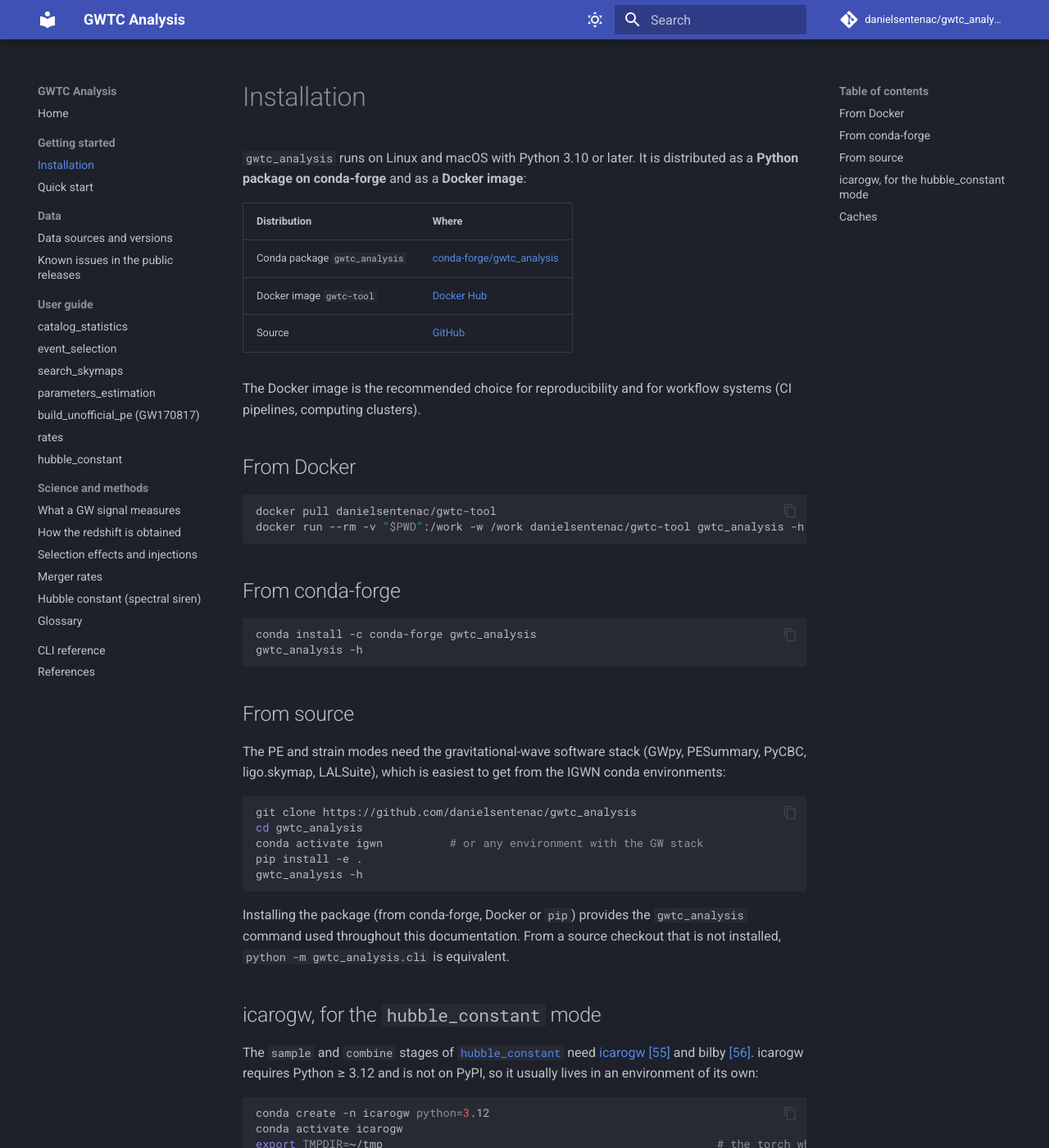
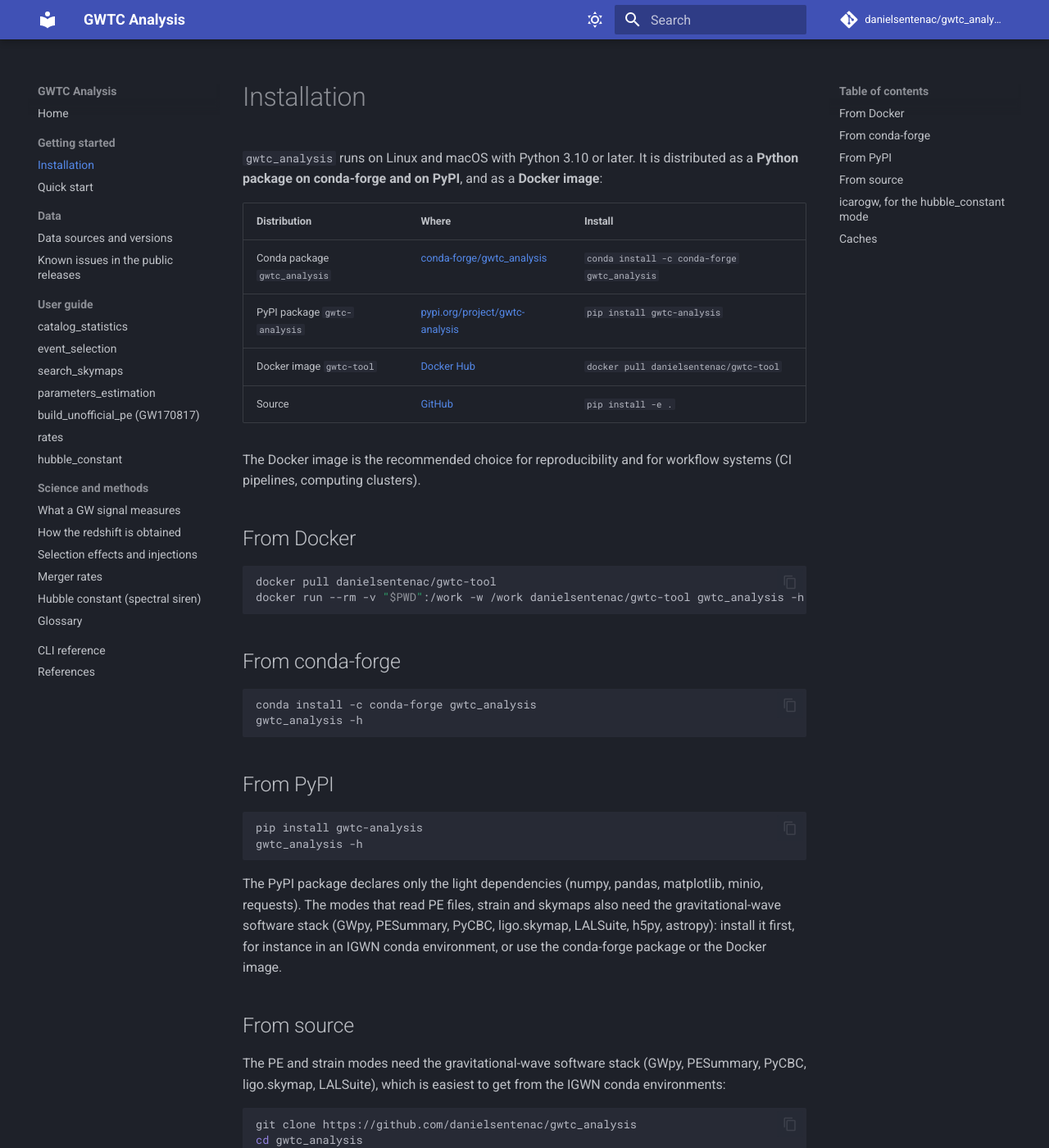
Before and after one commit to danielsentenac/gwtc_analysis, an MkDocs documentation site: the page built from docs/installation.md, in a window 1280 px wide and 1400 px high. Shown: the whole window at 82% size. Built offline with MkDocs 1.6.1 and Material for MkDocs 9.7.7, drawn with Linux system fonts in a browser that asks for light colours; comment, search, counter and statistics services are not loaded; some of the changed text lies outside the part shown.

Commit message:
docs, README: the package is also published on PyPI (gwtc-analysis)
Co-Authored-By: Claude Opus 5.5 <noreply@anthropic.com>

````diff
--- a/docs/installation.md
+++ b/docs/installation.md
@@ -1,13 +1,14 @@
 # Installation
 
 `gwtc_analysis` runs on Linux and macOS with Python 3.10 or later. It is distributed as a **Python
-package on conda-forge** and as a **Docker image**:
+package on conda-forge and on PyPI**, and as a **Docker image**:
 
-| Distribution | Where |
-|---|---|
-| Conda package `gwtc_analysis` | [conda-forge/gwtc_analysis](https://anaconda.org/conda-forge/gwtc_analysis) |
-| Docker image `gwtc-tool` | [Docker Hub](https://hub.docker.com/r/danielsentenac/gwtc-tool/) |
-| Source | [GitHub](https://github.com/danielsentenac/gwtc_analysis) |
+| Distribution | Where | Install |
+|---|---|---|
+| Conda package `gwtc_analysis` | [conda-forge/gwtc_analysis](https://anaconda.org/conda-forge/gwtc_analysis) | `conda install -c conda-forge gwtc_analysis` |
+| PyPI package `gwtc-analysis` | [pypi.org/project/gwtc-analysis](https://pypi.org/project/gwtc-analysis/) | `pip install gwtc-analysis` |
+| Docker image `gwtc-tool` | [Docker Hub](https://hub.docker.com/r/danielsentenac/gwtc-tool/) | `docker pull danielsentenac/gwtc-tool` |
+| Source | [GitHub](https://github.com/danielsentenac/gwtc_analysis) | `pip install -e .` |
 
 The Docker image is the recommended choice for reproducibility and for workflow systems (CI
 pipelines, computing clusters).
@@ -26,6 +27,18 @@ conda install -c conda-forge gwtc_analysis
 gwtc_analysis -h
 ```
 
+## From PyPI
+
+```bash
+pip install gwtc-analysis
+gwtc_analysis -h
+```
+
+The PyPI package declares only the light dependencies (numpy, pandas, matplotlib, minio, requests). The
+modes that read PE files, strain and skymaps also need the gravitational-wave software stack (GWpy,
+PESummary, PyCBC, ligo.skymap, LALSuite, h5py, astropy): install it first, for instance in an IGWN conda
+environment, or use the conda-forge package or the Docker image.
+
 ## From source
 
 The PE and strain modes need the gravitational-wave software stack (GWpy, PESummary, PyCBC,
@@ -39,7 +52,7 @@ pip install -e .
 gwtc_analysis -h
 ```
 
-Installing the package (from conda-forge, Docker or `pip`) provides the `gwtc_analysis` command used
+Installing the package (from conda-forge, PyPI or Docker) provides the `gwtc_analysis` command used
 throughout this documentation. From a source checkout that is not installed, `python -m gwtc_analysis.cli`
 is equivalent.
 
````
Also changed, not shown: README.md (+3 -2 lines).
